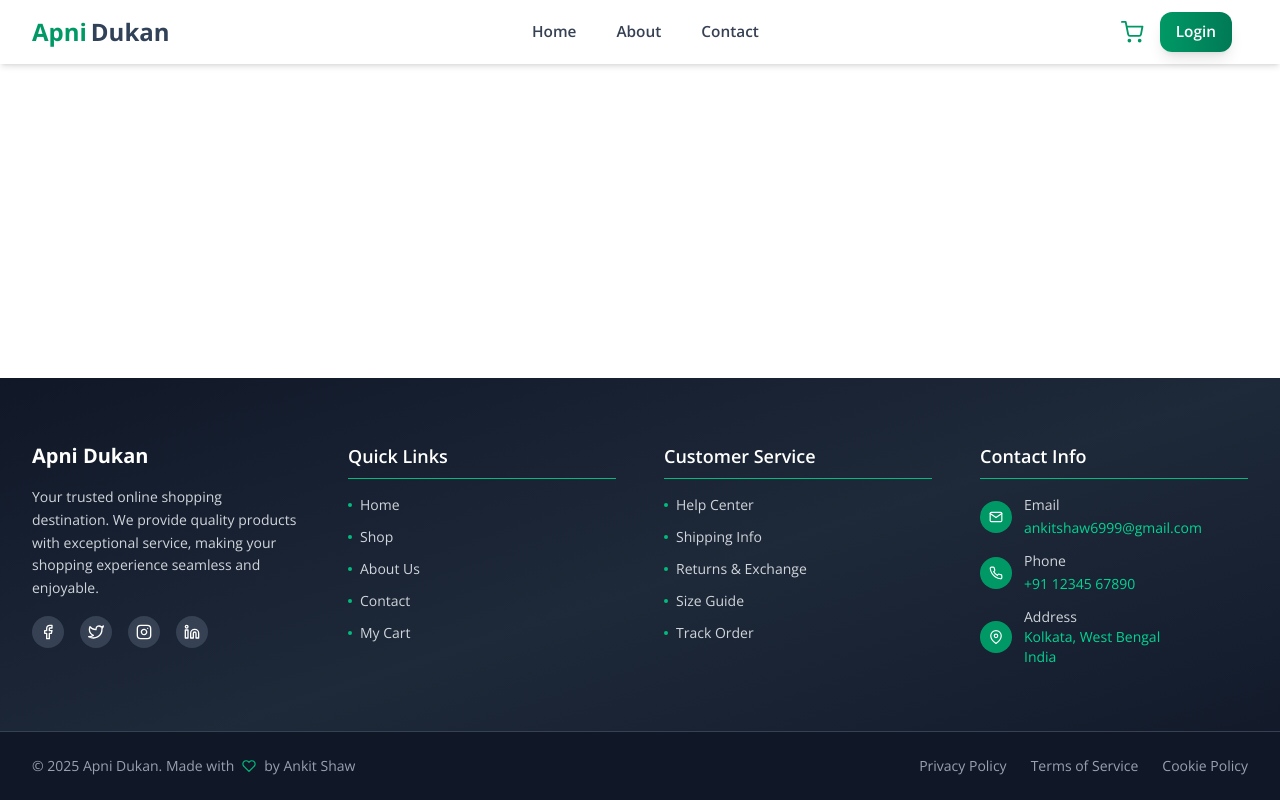
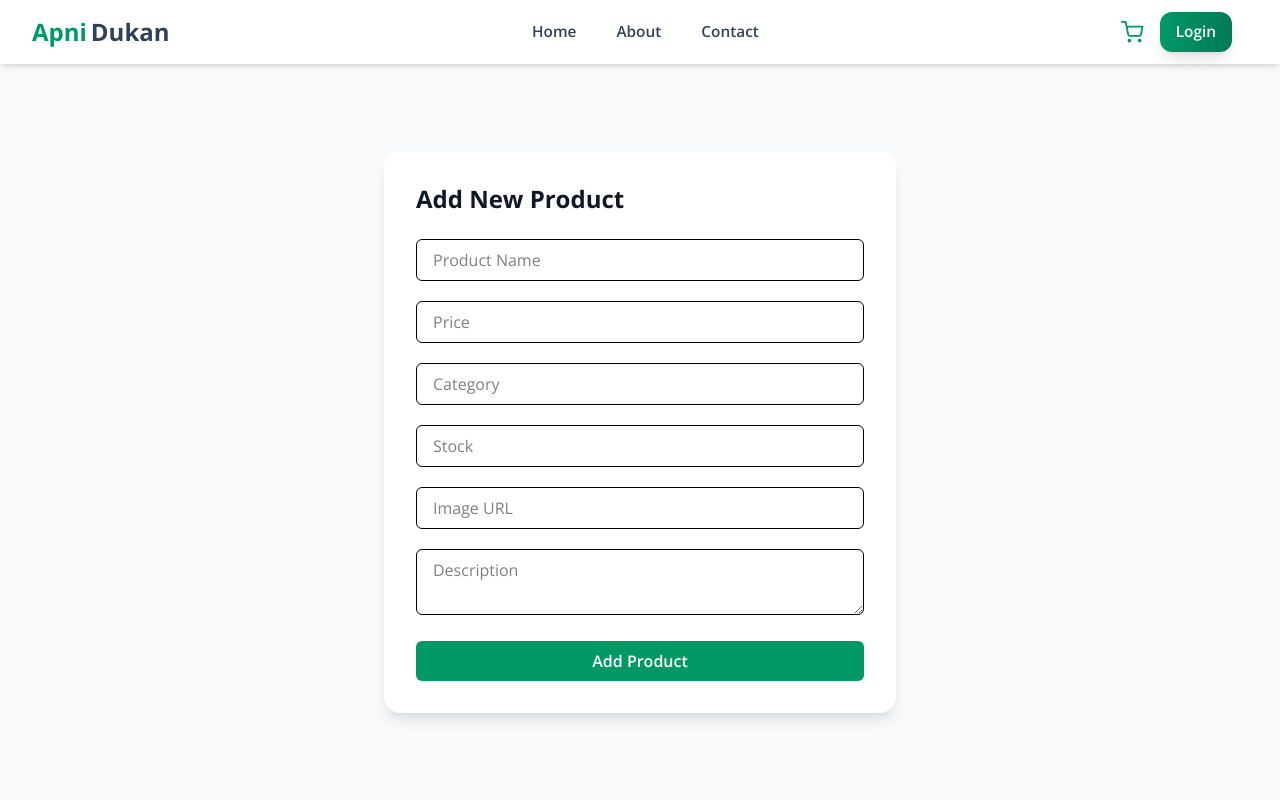
Before and after one commit to AnkitShaw-100/E-commerce, a React (Vite) app in the folder frontend/vite-project/: page /add-product in a window 1280 px wide. Shown: the top 800 px of the page. Built offline with nearby package versions, Linux system fonts and the light colour scheme.

Commit message:
feat: Add AddProduct page and functionality to allow users to add new products

```diff
--- a/frontend/vite-project/src/App.jsx
+++ b/frontend/vite-project/src/App.jsx
@@ -17,6 +17,7 @@ import {
 import Navbar from "../src/components/Navbar.jsx";
 import Footer from "../src/components/Footer.jsx";
 import Home from "./components/Pages/Home.jsx";
+import AddProduct from "./components/Pages/AddProduct.jsx";
 import Login from "./components/authPages/Login.jsx";
 import SignUp from "./components/authPages/Signup.jsx";
 import ForgotPassword from "./components/authPages/ForgotPassword.jsx";
@@ -38,6 +39,7 @@ const AppContent = () => {
       <main className="flex-1">
         <Routes>
           <Route path="/" element={<Home />} />
+          <Route path="/add-product" element={<AddProduct />} />
           <Route path="/shop" element={<ShopPage />} />
           <Route path="/about" element={<AboutUs />} />
           <Route path="/contact" element={<ContactUs />} />
--- /dev/null
+++ b/frontend/vite-project/src/components/Pages/AddProduct.jsx
@@ -0,0 +1,126 @@
+import React, { useState } from "react";
+import { productAPI } from "../../services/apiServices";
+
+const AddProduct = () => {
+  const [form, setForm] = useState({
+    name: "",
+    price: "",
+    description: "",
+    image: "",
+    category: "",
+    stock: "",
+  });
+  const [loading, setLoading] = useState(false);
+  const [notice, setNotice] = useState(null);
+
+  const handleChange = (e) => {
+    const { name, value } = e.target;
+    setForm((prev) => ({ ...prev, [name]: value }));
+  };
+
+  const handleSubmit = async (e) => {
+    e.preventDefault();
+    setLoading(true);
+    setNotice(null);
+    try {
+      await productAPI.addProduct(form);
+      setNotice({ type: "success", text: "Product added successfully!" });
+      setForm({
+        name: "",
+        price: "",
+        description: "",
+        image: "",
+        category: "",
+        stock: "",
+      });
+    } catch (err) {
+      setNotice({
+        type: "error",
+        text: err?.message || "Failed to add product",
+      });
+    } finally {
+      setLoading(false);
+    }
+  };
+
+  return (
+    <div className="min-h-screen bg-gray-50 pt-16 px-4 sm:px-6 lg:px-8 flex items-center justify-center">
+      <div className="max-w-lg w-full bg-white rounded-2xl shadow-lg p-8">
+        <h2 className="text-2xl font-bold mb-6 text-gray-900">
+          Add New Product
+        </h2>
+        {notice && (
+          <div
+            className={`mb-4 rounded px-4 py-2 text-sm font-medium ${
+              notice.type === "error"
+                ? "bg-red-100 text-red-800"
+                : "bg-emerald-50 text-emerald-800"
+            }`}
+          >
+            {notice.text}
+          </div>
+        )}
+        <form onSubmit={handleSubmit} className="space-y-5">
+          <input
+            name="name"
+            value={form.name}
+            onChange={handleChange}
+            required
+            placeholder="Product Name"
+            className="w-full px-4 py-2 border rounded-md"
+          />
+          <input
+            name="price"
+            value={form.price}
+            onChange={handleChange}
+            required
+            placeholder="Price"
+            type="number"
+            className="w-full px-4 py-2 border rounded-md"
+          />
+          <input
+            name="category"
+            value={form.category}
+            onChange={handleChange}
+            required
+            placeholder="Category"
+            className="w-full px-4 py-2 border rounded-md"
+          />
+          <input
+            name="stock"
+            value={form.stock}
+            onChange={handleChange}
+            required
+            placeholder="Stock"
+            type="number"
+            className="w-full px-4 py-2 border rounded-md"
+          />
+          <input
+            name="image"
+            value={form.image}
+            onChange={handleChange}
+            placeholder="Image URL"
+            className="w-full px-4 py-2 border rounded-md"
+          />
+          <textarea
+            name="description"
+            value={form.description}
+            onChange={handleChange}
+            required
+            placeholder="Description"
+            className="w-full px-4 py-2 border rounded-md"
+          />
+          <button
+            type="submit"
+            disabled={loading}
+            className="w-full bg-emerald-600 text-white py-2 rounded-md font-semibold hover:bg-emerald-700 transition"
+          >
+            {loading ? "Adding..." : "Add Product"}
+          </button>
+        </form>
+      </div>
+    </div>
+  );
+};
+
+export default AddProduct;
--- a/frontend/vite-project/src/components/Pages/Home.jsx
+++ b/frontend/vite-project/src/components/Pages/Home.jsx
@@ -5,7 +5,6 @@ import {
   FiTruck,
   FiShield,
   FiHeadphones,
-  FiStar,
 } from "react-icons/fi";
 
 const Home = () => {
--- a/frontend/vite-project/src/components/Pages/MyProfile.jsx
+++ b/frontend/vite-project/src/components/Pages/MyProfile.jsx
@@ -348,6 +348,12 @@ const MyProfile = () => {
                     <h4 className="text-sm font-semibold text-gray-800 mb-2">
                       Your Listed Products
                     </h4>
+                    <button
+                      onClick={() => (window.location.href = "/add-product")}
+                      className="mb-4 w-full bg-gradient-to-r from-emerald-600 to-emerald-700 text-white px-4 py-2 rounded-md font-medium shadow-sm hover:shadow-md transform hover:-translate-y-0.5 transition"
+                    >
+                      + Add Product
+                    </button>
                     <div className="space-y-3">
                       {productsLoading ? (
                         <div className="text-sm text-gray-500">
--- a/frontend/vite-project/src/services/apiServices.js
+++ b/frontend/vite-project/src/services/apiServices.js
@@ -25,6 +25,15 @@ export const authAPI = {
 
 // Product API functions
 export const productAPI = {
+  // Add new product
+  addProduct: async (productData) => {
+    try {
+      const response = await API.post("/api/products/addProduct", productData);
+      return response.data;
+    } catch (error) {
+      throw error.response?.data || { message: "Failed to add product" };
+    }
+  },
   // Get all products
   getAllProducts: async () => {
     try {
```
